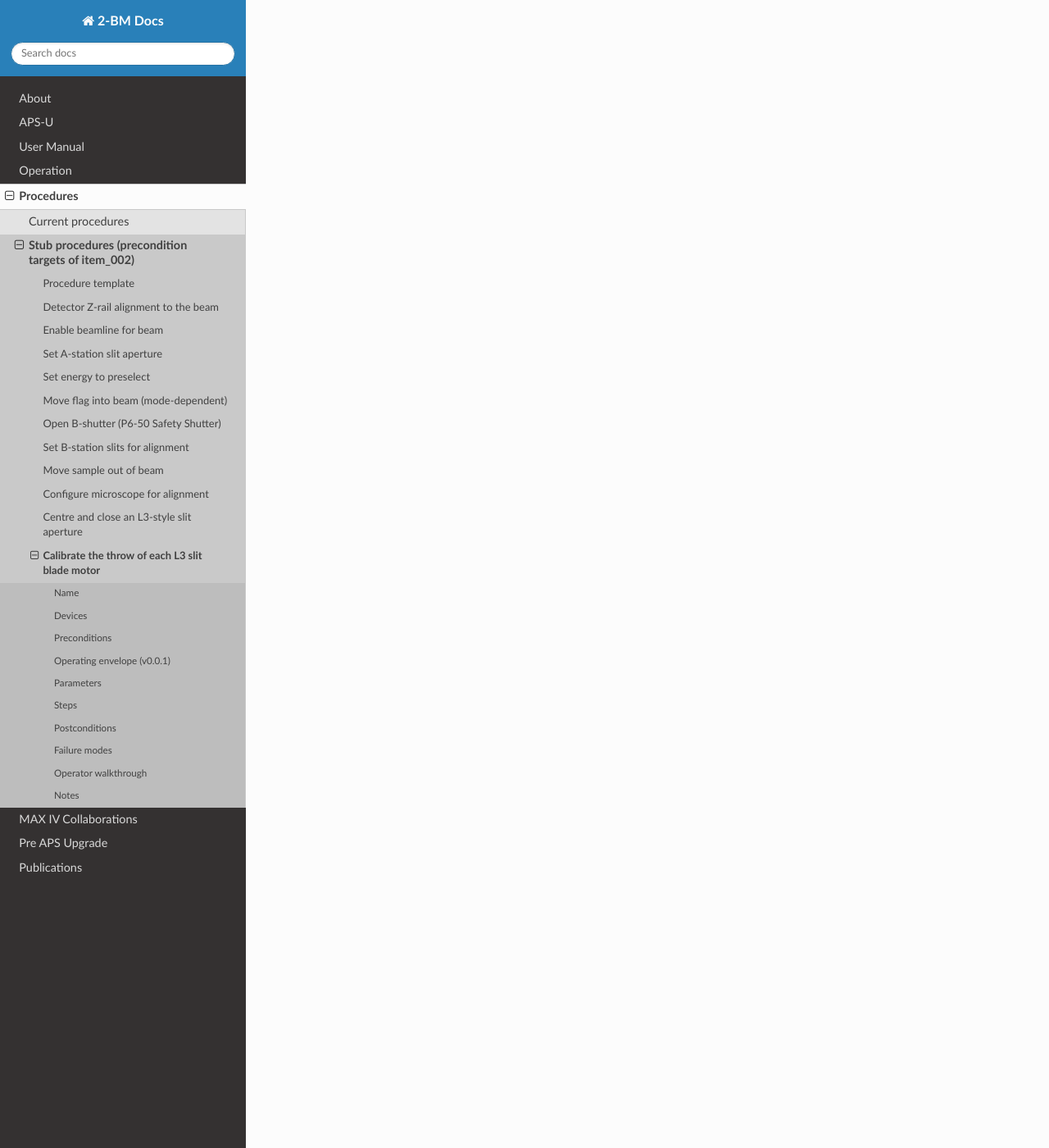
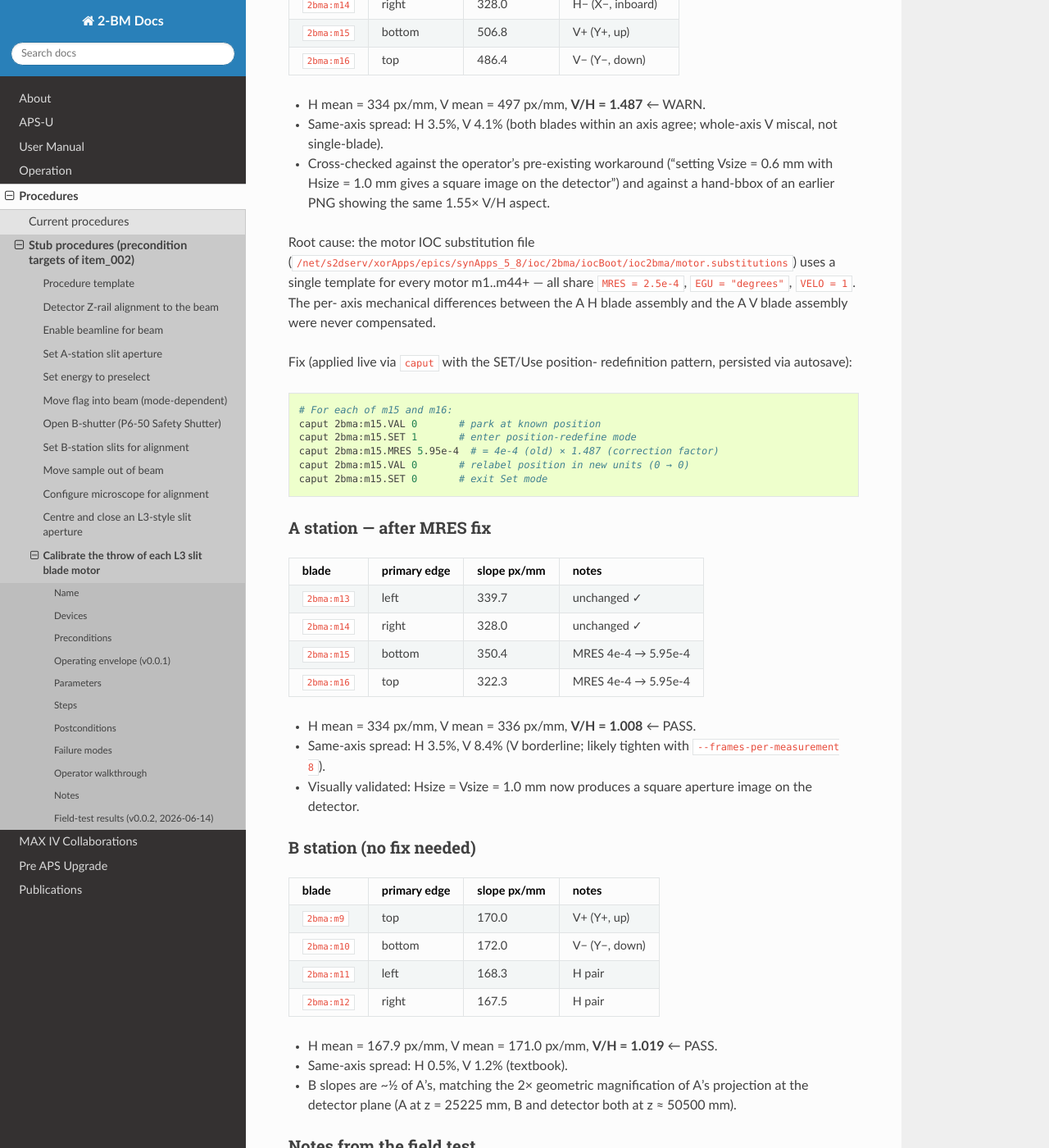
Before and after one commit to xray-imaging/2bm-docs, a Sphinx documentation site: the page built from docs/source/procedures/item_012.rst, in a window 1280 px wide and 1400 px high, scrolled down 4759 px. Shown: the whole window at 82% size. Built offline with Sphinx 7.4.7 and the Read the Docs theme 3.1.0, drawn with Linux system fonts in a browser that asks for light colours; the version number could not be read and is left out; some of the changed text lies outside the part shown.

Commit message:
docs(item_012): add field-test results section for v0.0.2
First end-to-end runs on both A and B stations on 2026-06-14.
A before/after MRES fix tables (V/H ratio 1.487 -> 1.008),
B unchanged-pass table (V/H = 1.019), DMM image-flip and
A V-blade tilt notes. Links to 2bm-procedures CHANGELOG for the
architectural and bug history.

```diff
--- a/docs/source/procedures/item_012.rst
+++ b/docs/source/procedures/item_012.rst
@@ -344,3 +344,118 @@ Notes
   Asset for each station with per-blade ``calibration_slope_pix_per_mm``
   fields populated from this procedure's report (one record per
   blade motor).
+
+
+Field-test results (v0.0.2, 2026-06-14)
+---------------------------------------
+
+First end-to-end runs on both 2-BM stations. Surfaced and fixed
+a long-standing V-blade miscal on A; confirmed B is healthy.
+
+:Camera: FLIR Oryx 31MP at ``2bmSP2:`` via MCTOptics
+:Lens: 1.1× (slot 0)
+:Camera binning: 2 × 2
+:Frames per measurement: 4
+:Blade throw: ±0.25 mm
+
+A station — before MRES fix
+~~~~~~~~~~~~~~~~~~~~~~~~~~~
+
+============= ============ ============ ===================
+blade         primary edge slope px/mm  notes
+============= ============ ============ ===================
+``2bma:m13``  left         339.8        H+ (X+, outboard)
+``2bma:m14``  right        328.0        H− (X−, inboard)
+``2bma:m15``  bottom       506.8        V+ (Y+, up)
+``2bma:m16``  top          486.4        V− (Y−, down)
+============= ============ ============ ===================
+
+- H mean = 334 px/mm, V mean = 497 px/mm, **V/H = 1.487** ← WARN.
+- Same-axis spread: H 3.5%, V 4.1% (both blades within an axis
+  agree; whole-axis V miscal, not single-blade).
+- Cross-checked against the operator's pre-existing workaround
+  ("setting Vsize = 0.6 mm with Hsize = 1.0 mm gives a square
+  image on the detector") and against a hand-bbox of an earlier
+  PNG showing the same 1.55× V/H aspect.
+
+Root cause: the motor IOC substitution file
+(``/net/s2dserv/xorApps/epics/synApps_5_8/ioc/2bma/iocBoot/ioc2bma/motor.substitutions``)
+uses a single template for every motor m1..m44+ — all share
+``MRES = 2.5e-4``, ``EGU = "degrees"``, ``VELO = 1``. The per-
+axis mechanical differences between the A H blade assembly and
+the A V blade assembly were never compensated.
+
+Fix (applied live via ``caput`` with the SET/Use position-
+redefinition pattern, persisted via autosave):
+
+.. code-block:: bash
+
+   # For each of m15 and m16:
+   caput 2bma:m15.VAL 0       # park at known position
+   caput 2bma:m15.SET 1       # enter position-redefine mode
+   caput 2bma:m15.MRES 5.95e-4  # = 4e-4 (old) × 1.487 (correction factor)
+   caput 2bma:m15.VAL 0       # relabel position in new units (0 → 0)
+   caput 2bma:m15.SET 0       # exit Set mode
+
+A station — after MRES fix
+~~~~~~~~~~~~~~~~~~~~~~~~~~
+
+============= ============ ============ ===================
+blade         primary edge slope px/mm  notes
+============= ============ ============ ===================
+``2bma:m13``  left         339.7        unchanged ✓
+``2bma:m14``  right        328.0        unchanged ✓
+``2bma:m15``  bottom       350.4        MRES 4e-4 → 5.95e-4
+``2bma:m16``  top          322.3        MRES 4e-4 → 5.95e-4
+============= ============ ============ ===================
+
+- H mean = 334 px/mm, V mean = 336 px/mm, **V/H = 1.008** ← PASS.
+- Same-axis spread: H 3.5%, V 8.4% (V borderline; likely tighten
+  with ``--frames-per-measurement 8``).
+- Visually validated: Hsize = Vsize = 1.0 mm now produces a
+  square aperture image on the detector.
+
+B station (no fix needed)
+~~~~~~~~~~~~~~~~~~~~~~~~~
+
+============= ============ ============ ===================
+blade         primary edge slope px/mm  notes
+============= ============ ============ ===================
+``2bma:m9``   top          170.0        V+ (Y+, up)
+``2bma:m10``  bottom       172.0        V− (Y−, down)
+``2bma:m11``  left         168.3        H pair
+``2bma:m12``  right        167.5        H pair
+============= ============ ============ ===================
+
+- H mean = 167.9 px/mm, V mean = 171.0 px/mm,
+  **V/H = 1.019** ← PASS.
+- Same-axis spread: H 0.5%, V 1.2% (textbook).
+- B slopes are ~½ of A's, matching the 2× geometric magnification
+  of A's projection at the detector plane (A at z = 25225 mm, B
+  and detector both at z ≈ 50500 mm).
+
+Notes from the field test
+~~~~~~~~~~~~~~~~~~~~~~~~~
+
+- **DMM image flip.** A's blade-to-edge mapping is mirrored from
+  :doc:`../manual/item_020`'s labels (m13 = H+ outboard moves the
+  LEFT edge of the spot; m15 = V+ up moves the BOTTOM edge). B's
+  mapping is straight (m9 = V+ moves the TOP edge). The DMM
+  Bragg reflection between A and B inverts one axis of A's image
+  relative to B's at the detector. Worth knowing for any future
+  blade-direction debugging.
+- **A V-blade tilt.** Even after the MRES fix, the centring-
+  sensitivity matrix (from :doc:`item_011`) shows H_sens = 330
+  px/mm but V_sens = 134 px/mm — a factor 2.5 asymmetry that the
+  blade-throw procedure doesn't see (both axes give ~334 px/mm
+  per blade). The discrepancy is consistent with a small tilt
+  on the V blade pair that smears the V intensity profile, so
+  the COM tracks the slit centre less than 1:1 when Vcenter
+  moves. Not a calibration error — a geometric fact about A's V
+  kinematic. B's centring sensitivity is much more symmetric
+  (H_sens = 170, V_sens = 109, ratio 1.55) consistent with B
+  not having the same tilt.
+
+Run details and the architectural / bug history that got here
+are in `2bm-procedures CHANGELOG
+<https://github.com/decarlof/2bm-procedures/blob/main/CHANGELOG.md>`__.
```
